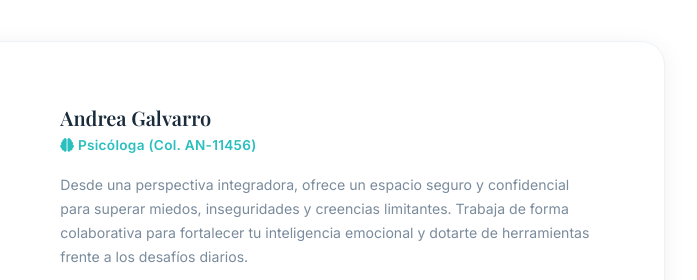
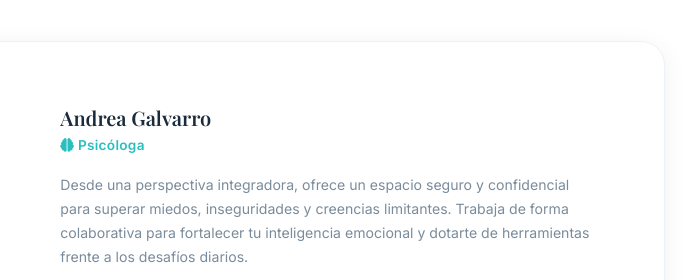
Before and after one commit to raulbm996/Clinica-Carlos-Morillo, a website: page sobre-nosotros.html in a window 1280 px wide. Shown: the part 1740-2020 px from the top of the page, 583-1280 px from the left. Drawn offline with nearby package versions, Linux system fonts and the light colour scheme; a web font is replaced by a local one.

Commit message:
fix: quitar número de colegiado visible

```diff
--- a/sobre-nosotros.html
+++ b/sobre-nosotros.html
@@ -139,7 +139,7 @@
           </div>
           <div class="team-card-body">
             <h3>Andrea Galvarro</h3>
-            <div class="team-card-role"><i class="fa-solid fa-brain"></i> Psicóloga (Col. AN-11456)</div>
+            <div class="team-card-role"><i class="fa-solid fa-brain"></i> Psicóloga</div>
             <p>Desde una perspectiva integradora, ofrece un espacio seguro y confidencial para superar miedos,
               inseguridades y creencias limitantes. Trabaja de forma colaborativa para fortalecer tu inteligencia
               emocional y dotarte de herramientas frente a los desafíos diarios.</p>
```
